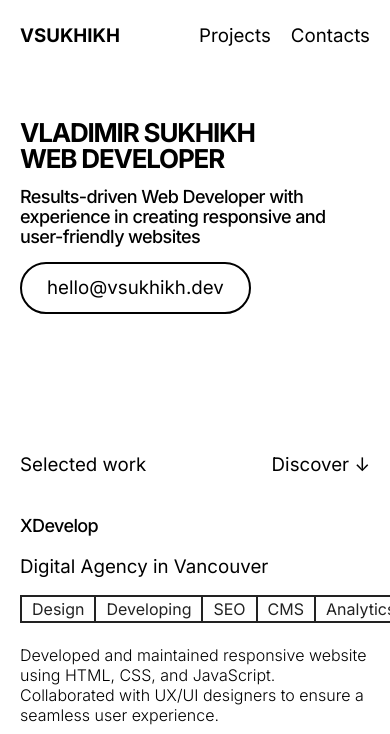
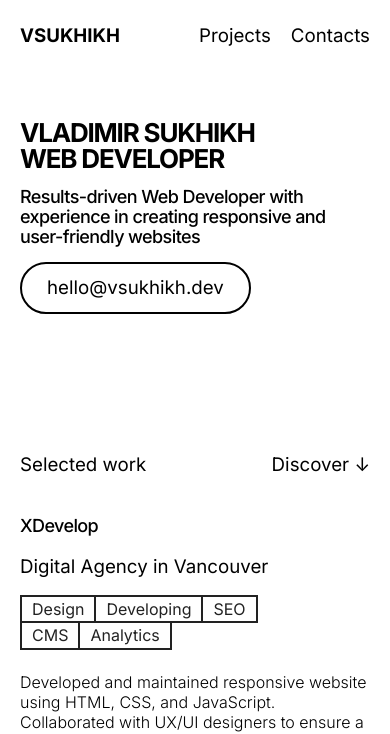
Before and after one commit to vsukhikh/Vladimir-Sukhikh-Portfolio-Page, a plain HTML site: page index.html in a window 390 px wide. Shown: the top 734 px of the page. Drawn offline with Linux system fonts and the light colour scheme.

Commit message:
@media improvments

```diff
--- a/styles.css
+++ b/styles.css
@@ -424,6 +424,10 @@ h4.text-img {
         max-width: 320px;
     }
 
+    .services {
+        flex-direction: column;
+    }
+
     #contacts {
         margin: 100px auto;
         gap: 30px;
```
